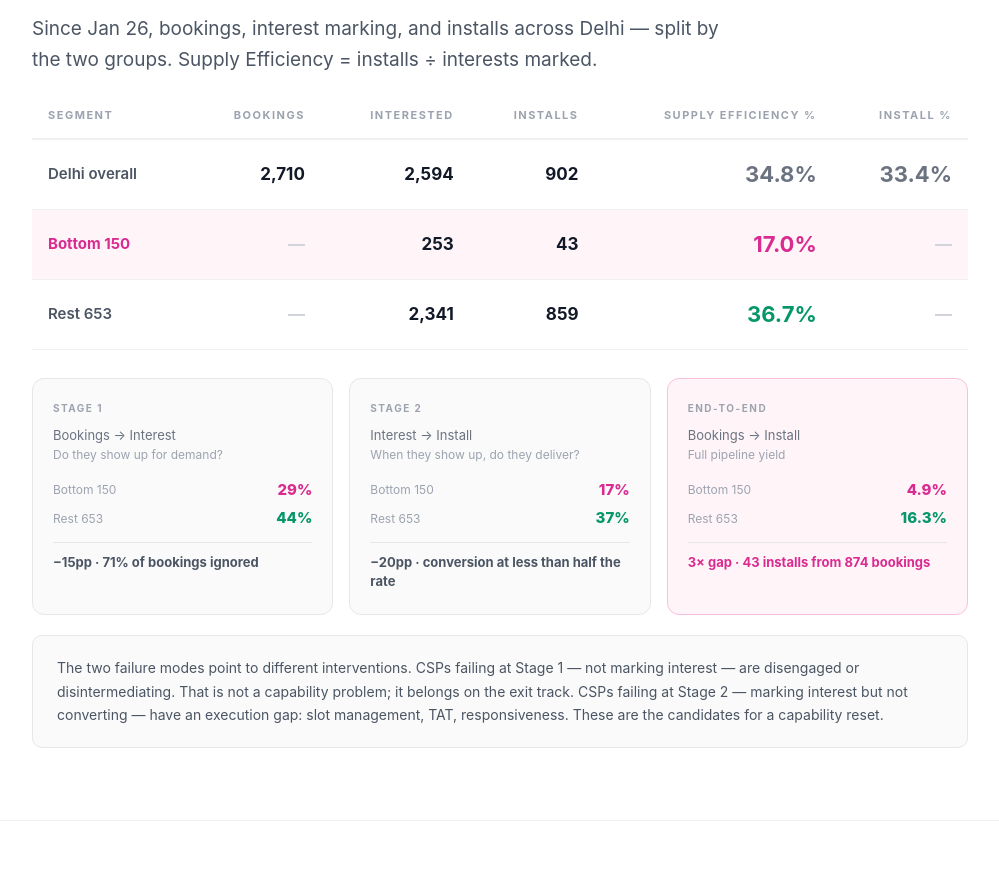
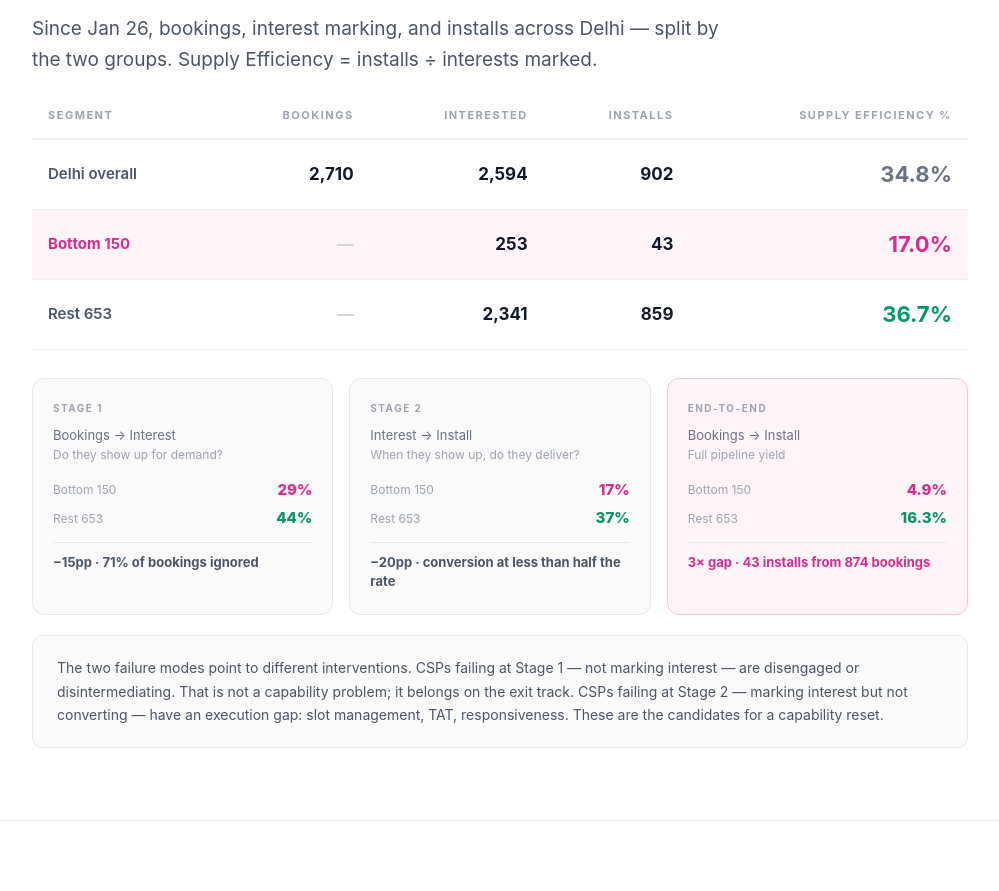
Before and after one commit to aditgoel-ship-it/delhi-csp-analysis, a plain HTML site: page docs/Delhi_CSP_Narrative.html in a window 1280 px wide. Shown: the part 3930-4821 px from the top of the page, without its empty margins (140-1139 px from the left). Drawn offline with Linux system fonts and the light colour scheme.

Commit message:
Remove Install% column, keep only Supply Efficiency for all rows

```diff
--- a/docs/Delhi_CSP_Narrative.html
+++ b/docs/Delhi_CSP_Narrative.html
@@ -486,7 +486,6 @@
         <th>Interested</th>
         <th>Installs</th>
         <th>Supply Efficiency %</th>
-        <th>Install %</th>
       </tr>
     </thead>
     <tbody>
@@ -496,7 +495,6 @@
         <td>2,594</td>
         <td>902</td>
         <td class="se-cell se-total">34.8%</td>
-        <td class="se-cell se-total">33.4%</td>
       </tr>
       <tr class="row-worst">
         <td>Bottom 150</td>
@@ -504,7 +502,6 @@
         <td>253</td>
         <td>43</td>
         <td class="se-cell se-worst">17.0%</td>
-        <td style="color:#d1d5db;">—</td>
       </tr>
       <tr>
         <td>Rest 653</td>
@@ -512,7 +509,6 @@
         <td>2,341</td>
         <td>859</td>
         <td class="se-cell se-rest">36.7%</td>
-        <td style="color:#d1d5db;">—</td>
       </tr>
     </tbody>
   </table>
```
Also changed, not shown: index.html (+0 -4 lines).
